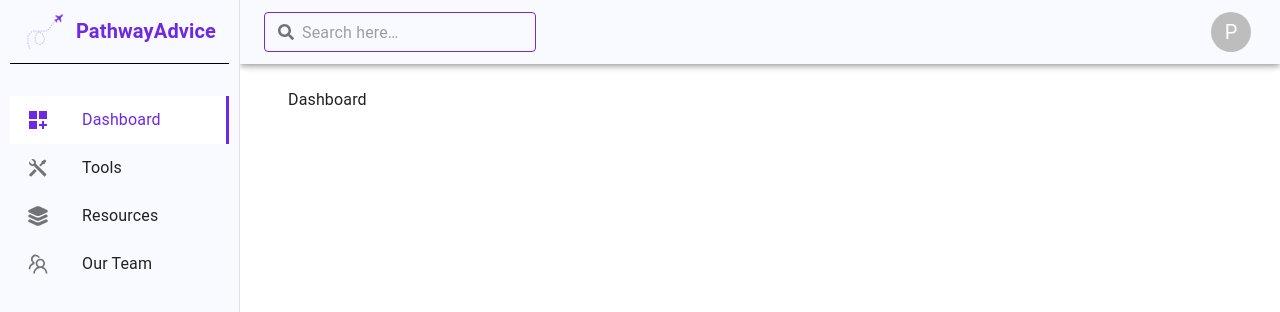
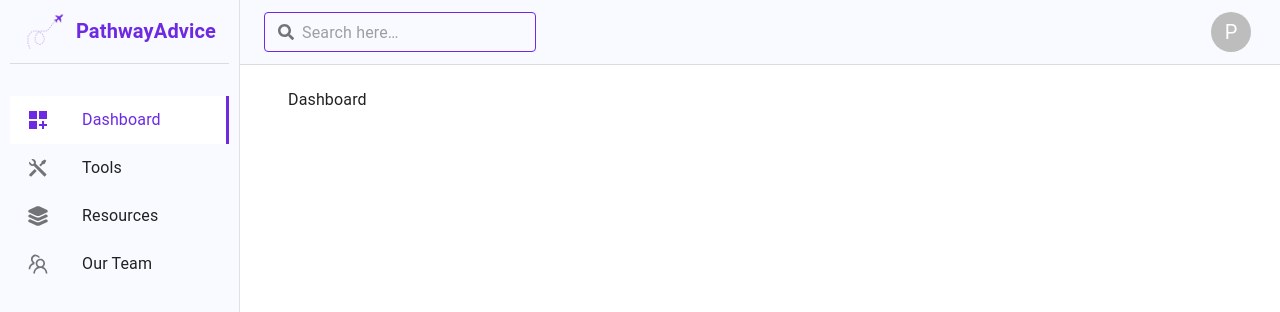
Before and after one commit to TheNewC0der-24/PathwayAdvice-EmpowerHacks, a React (Vite) app: page / in a window 1280 px wide. Both pictures are taken after a click on the button "START". Shown: the top 312 px of the page. Built offline with nearby package versions, Linux system fonts and the light colour scheme.

Commit message:
Improve UI

```diff
--- a/src/Layout/Navbar.jsx
+++ b/src/Layout/Navbar.jsx
@@ -26,7 +26,9 @@ const Navbar = ({ handleDrawerToggle }) => {
                 sx={{
                     width: { sm: `calc(100% - ${drawerWidth}px)` },
                     ml: { sm: `${drawerWidth}px` },
-                    bgcolor: '#f9faff'
+                    bgcolor: '#f9faff',
+                    boxShadow: 'none',
+                    borderBottom: '1px solid #0000001f'
                 }}
             >
                 <Toolbar>
--- a/src/Layout/Sidebar.jsx
+++ b/src/Layout/Sidebar.jsx
@@ -65,7 +65,7 @@ function Sidebar({ handleDrawerToggle, mobileOpen }) {
     ]
     const drawer = (
         <div style={{ paddingTop: '5px', paddingLeft: '10px', paddingRight: '10px', backgroundColor: "#f9faff", height: "100%", borderColor: "#f9faff" }}>
-            <Box mb={3} sx={{ height: '3.70rem', borderBottom: "1px solid #000" }}>
+            <Box mb={3} sx={{ height: '3.70rem', borderBottom: "1px solid #0000001f" }}>
                 <Box sx={{ width: '100%', height: '3.25rem', display: 'flex', justifyContent: 'center', alignItems: 'center', gap: "0.5rem" }}>
                     <img src={logo} alt="logo" width={45} />
                     <Typography color="#6d2ae2" variant='h6' sx={{ fontWeight: "bold" }}>
```
